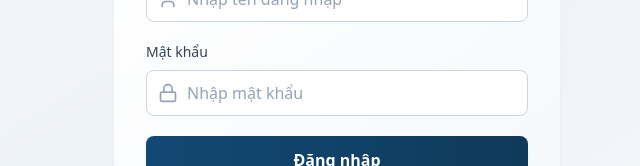
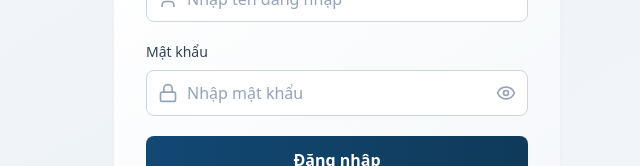
Before and after one commit to tynnp/ev-charging-app, a React (Vite) app in the folder frontend/: page / in a window 1280 px wide. Shown: the part 360-526 px from the top of the page, without its empty margins (303-943 px from the left). Built offline with nearby package versions, Linux system fonts and the light colour scheme; no server answers.

Commit message:
Thêm mắt ẩn hiện mặt khẩu login

```diff
--- a/frontend/src/components/auth/LoginPage.tsx
+++ b/frontend/src/components/auth/LoginPage.tsx
@@ -6,7 +6,7 @@
 
 import { useEffect, useMemo, useState } from 'react'
 import { useAuth } from '../../contexts/AuthContext'
-import { User, Lock, Mail, UserCircle, KeyRound, TimerReset } from 'lucide-react'
+import { User, Lock, Mail, UserCircle, KeyRound, TimerReset, Eye, EyeOff } from 'lucide-react'
 
 export function LoginPage() {
   const [isLogin, setIsLogin] = useState(true)
@@ -18,6 +18,7 @@ export function LoginPage() {
   const [error, setError] = useState('')
   const [info, setInfo] = useState('')
   const [isLoading, setIsLoading] = useState(false)
+  const [showPassword, setShowPassword] = useState(false)
   const [otpStep, setOtpStep] = useState(false)
   const [otp, setOtp] = useState('')
   const [otpExpiresAt, setOtpExpiresAt] = useState<number | null>(null)
@@ -207,13 +208,24 @@ export function LoginPage() {
               <div className="relative">
                 <Lock className="absolute left-3 top-1/2 h-5 w-5 -translate-y-1/2 text-slate-400" />
                 <input
-                  type="password"
+                  type={showPassword ? "text" : "password"}
                   value={password}
                   onChange={(e) => setPassword(e.target.value)}
                   required
-                  className="w-full rounded-lg border border-slate-300 bg-white py-2.5 pl-10 pr-4 text-slate-900 placeholder-slate-400 focus:border-[#124874] focus:outline-none focus:ring-2 focus:ring-[#124874]/20"
+                  className="w-full rounded-lg border border-slate-300 bg-white py-2.5 pl-10 pr-10 text-slate-900 placeholder-slate-400 focus:border-[#124874] focus:outline-none focus:ring-2 focus:ring-[#124874]/20"
                   placeholder="Nhập mật khẩu"
                 />
+                <button
+                  type="button"
+                  onClick={() => setShowPassword(!showPassword)}
+                  className="absolute right-3 top-1/2 -translate-y-1/2 text-slate-400 hover:text-slate-600"
+                >
+                  {showPassword ? (
+                    <EyeOff className="h-5 w-5" />
+                  ) : (
+                    <Eye className="h-5 w-5" />
+                  )}
+                </button>
               </div>
             </div>
 
@@ -224,7 +236,7 @@ export function LoginPage() {
             )}
 
             {error && (
-              <div className="rounded-lg bg-[#0f3a5a] border border-[#124874] p-3 text-sm text-[#124874]">
+              <div className="rounded-lg bg-red-50 border border-red-200 p-3 text-sm text-red-700">
                 {error}
               </div>
             )}
```
